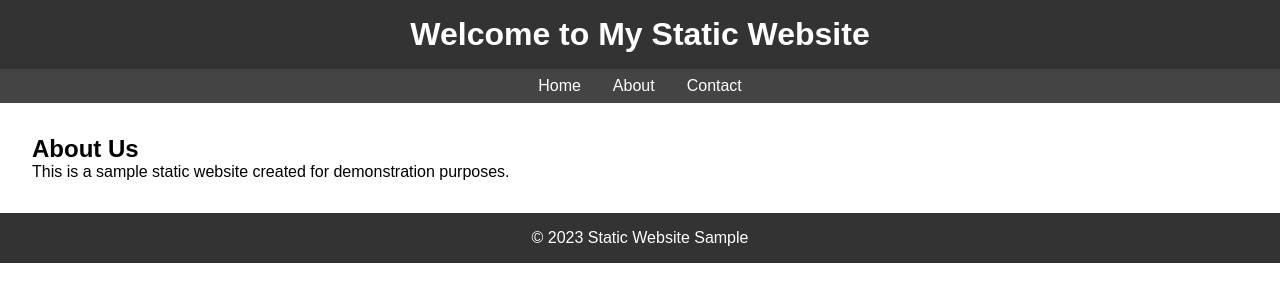
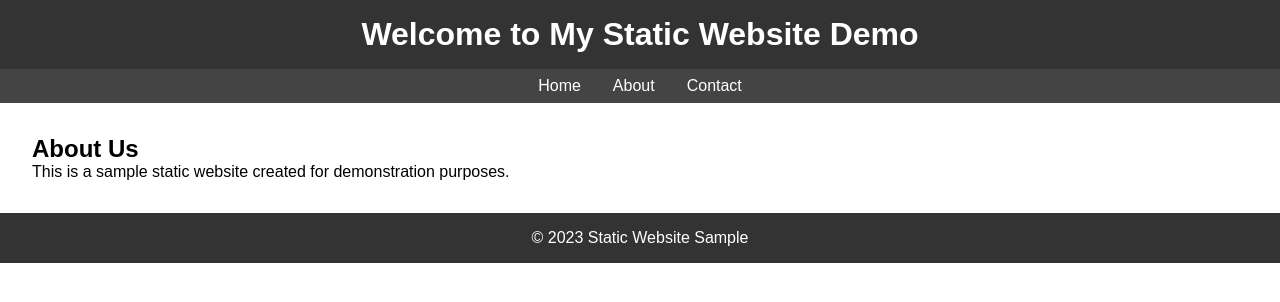
Before and after one commit to Shreyashbhise/Host-A-Static-Website-on-AWS-And-CI-CD-Pipeline, a plain HTML site: page index.html in a window 1280 px wide. Drawn offline with Linux system fonts and the light colour scheme.

Commit message:
Update index.html

```diff
--- a/index.html
+++ b/index.html
@@ -8,7 +8,7 @@
 </head>
 <body>
     <header>
-        <h1>Welcome to My Static Website</h1>
+        <h1>Welcome to My Static Website Demo</h1>
     </header>
     <nav>
         <ul>
```
